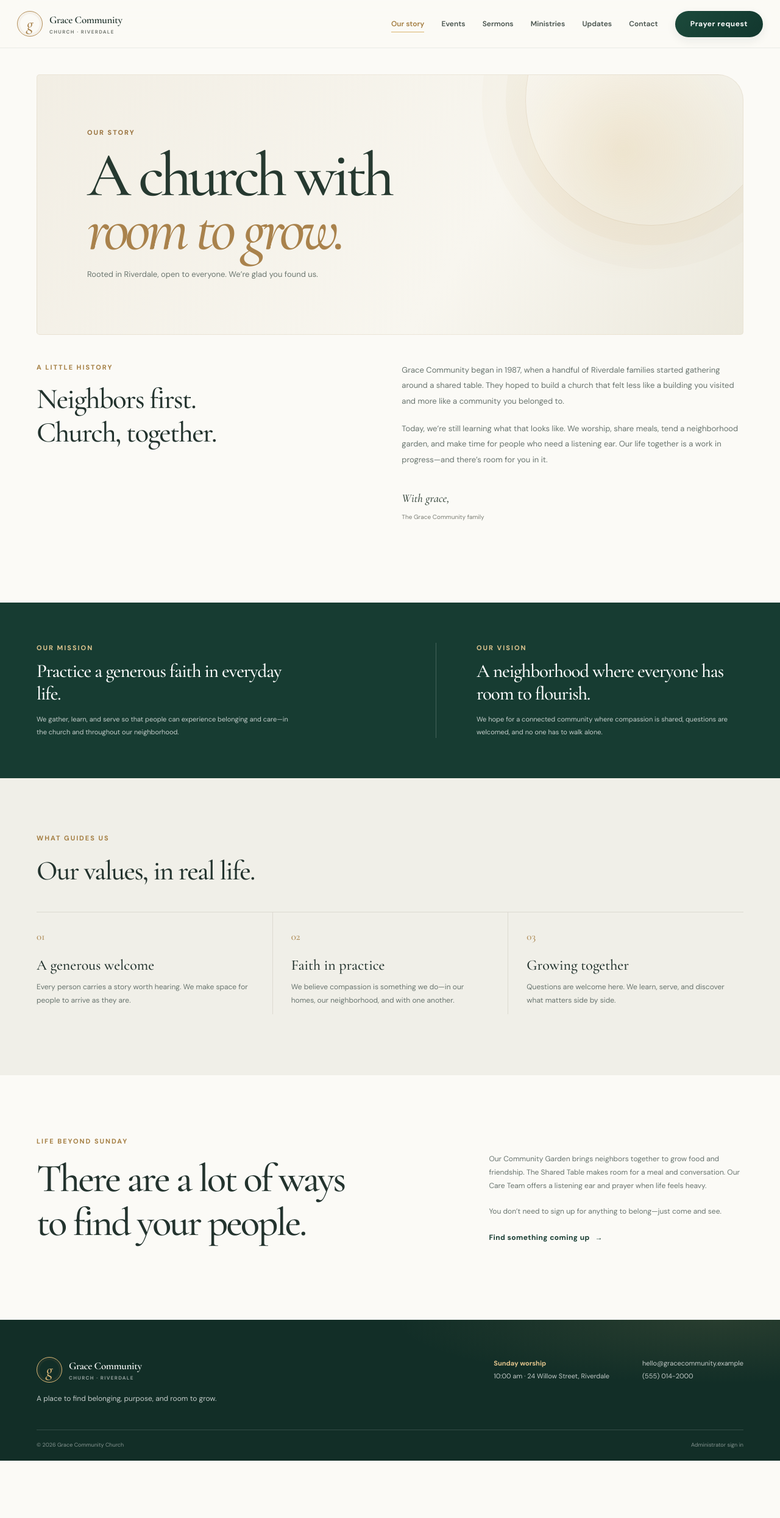
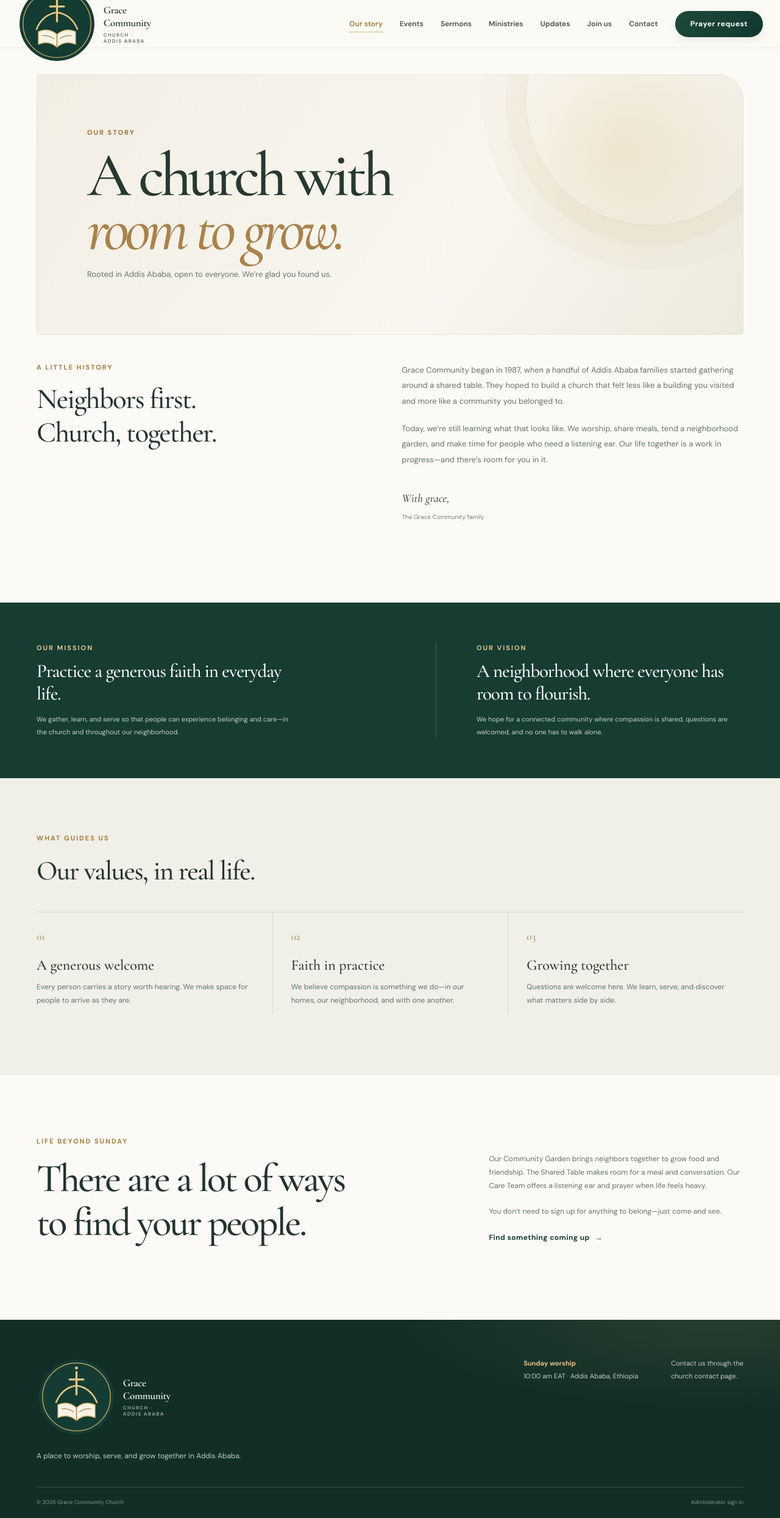
Before and after one commit to Tamirat-Petros/churchconnect, a React (Vite) app in the folder frontend/: page /about in a window 1280 px wide. Shown: the whole page at 61% size. Before the commit the page ends 2395 px from the top, so only its background shows below. Built offline with nearby package versions, Linux system fonts and the light colour scheme; no server answers.

Commit message:
feat: add Addis Ababa church identity and sample imagery

```diff
--- a/frontend/src/components/SiteLayout.jsx
+++ b/frontend/src/components/SiteLayout.jsx
@@ -7,6 +7,7 @@ const links = [
   ["/sermons", "Sermons"],
   ["/ministries", "Ministries"],
   ["/announcements", "Updates"],
+  ["/join", "Join us"],
   ["/contact", "Contact"]
 ];
 
@@ -17,8 +18,8 @@ export default function SiteLayout() {
       <header className="site-header">
         <div className="header-inner">
           <Link className="brand" to="/" aria-label="Grace Community Church home" onClick={() => setMenuOpen(false)}>
-            <span className="brand-mark" aria-hidden="true">g</span>
-            <span><strong>Grace Community</strong><small>CHURCH · RIVERDALE</small></span>
+            <img className="brand-emblem" src="/images/grace-community-logo.svg" alt="" />
+            <span><strong>Grace Community</strong><small>CHURCH · ADDIS ABABA</small></span>
           </Link>
           <button className="menu-toggle" type="button" aria-expanded={menuOpen} aria-label="Toggle navigation" onClick={() => setMenuOpen(!menuOpen)}>
             <span /><span /><span />
@@ -34,14 +35,14 @@ export default function SiteLayout() {
         <div className="footer-inner">
           <div>
             <Link className="brand brand-light" to="/">
-              <span className="brand-mark" aria-hidden="true">g</span>
-              <span><strong>Grace Community</strong><small>CHURCH · RIVERDALE</small></span>
+              <img className="brand-emblem" src="/images/grace-community-logo.svg" alt="" />
+              <span><strong>Grace Community</strong><small>CHURCH · ADDIS ABABA</small></span>
             </Link>
-            <p>A place to find belonging, purpose, and room to grow.</p>
+            <p>A place to worship, serve, and grow together in Addis Ababa.</p>
           </div>
           <div className="footer-details">
-            <p><strong>Sunday worship</strong><br />10:00 am · 24 Willow Street, Riverdale</p>
-            <p><a href="mailto:hello@gracecommunity.example">hello@gracecommunity.example</a><br /><a href="tel:+15550142000">(555) 014-2000</a></p>
+            <p><strong>Sunday worship</strong><br />10:00 am EAT · Addis Ababa, Ethiopia</p>
+            <p>Contact us through the<br /><Link to="/contact">church contact page</Link>.</p>
           </div>
         </div>
         <div className="footer-bottom"><span>© {new Date().getFullYear()} Grace Community Church</span><Link to="/admin/login">Administrator sign in</Link></div>
--- a/frontend/src/pages/AboutPage.jsx
+++ b/frontend/src/pages/AboutPage.jsx
@@ -9,10 +9,10 @@ const values = [
 export default function AboutPage() {
   return (
     <>
-      <section className="page-hero page-width"><p className="eyebrow">Our story</p><h1>A church with<br /><em>room to grow.</em></h1><p>Rooted in Riverdale, open to everyone. We’re glad you found us.</p></section>
+      <section className="page-hero page-width"><p className="eyebrow">Our story</p><h1>A church with<br /><em>room to grow.</em></h1><p>Rooted in Addis Ababa, open to everyone. We’re glad you found us.</p></section>
       <section className="story-section page-width">
         <div><p className="eyebrow">A little history</p><h2>Neighbors first.<br />Church, together.</h2></div>
-        <div className="story-copy"><p>Grace Community began in 1987, when a handful of Riverdale families started gathering around a shared table. They hoped to build a church that felt less like a building you visited and more like a community you belonged to.</p><p>Today, we’re still learning what that looks like. We worship, share meals, tend a neighborhood garden, and make time for people who need a listening ear. Our life together is a work in progress—and there’s room for you in it.</p><p className="signature">With grace, <span>The Grace Community family</span></p></div>
+        <div className="story-copy"><p>Grace Community began in 1987, when a handful of Addis Ababa families started gathering around a shared table. They hoped to build a church that felt less like a building you visited and more like a community you belonged to.</p><p>Today, we’re still learning what that looks like. We worship, share meals, tend a neighborhood garden, and make time for people who need a listening ear. Our life together is a work in progress—and there’s room for you in it.</p><p className="signature">With grace, <span>The Grace Community family</span></p></div>
       </section>
       <section className="mission-vision-section">
         <div className="page-width mission-vision-grid">
--- a/frontend/src/pages/AdminLoginPage.jsx
+++ b/frontend/src/pages/AdminLoginPage.jsx
@@ -20,7 +20,7 @@ export default function AdminLoginPage() {
   return (
     <main className="login-page">
       <section className="login-card">
-        <Link className="brand" to="/"><span className="brand-mark" aria-hidden="true">g</span><span><strong>Grace Community</strong><small>CHURCH · RIVERDALE</small></span></Link>
+        <Link className="brand" to="/"><img className="brand-emblem" src="/images/grace-community-logo.svg" alt="" /><span><strong>Grace Community</strong><small>CHURCH · ADDIS ABABA</small></span></Link>
         <p className="eyebrow">ADMINISTRATOR ACCESS</p><h1>Welcome back.</h1><p className="login-copy">Sign in to manage the church website and messages.</p>
         <form onSubmit={submit}>
           <ErrorMessage>{error}</ErrorMessage>
--- a/frontend/src/pages/ContactPage.jsx
+++ b/frontend/src/pages/ContactPage.jsx
@@ -21,9 +21,9 @@ export default function ContactPage() {
       <section className="page-hero page-width"><p className="eyebrow">We’d love to hear from you</p><h1>Say hello.<br /><em>Ask anything.</em></h1><p>Planning a visit, looking for directions, or just have a question? We’re happy to help.</p></section>
       <section className="contact-layout page-width">
         <aside className="contact-details">
-          <div><p className="eyebrow">Come by</p><h2>Find us in<br />the neighborhood.</h2><p>24 Willow Street<br />Riverdale, NY 10001</p><a className="text-link" href="https://maps.google.com/?q=24+Willow+Street+Riverdale" target="_blank" rel="noreferrer">Open map <span aria-hidden="true">↗</span></a></div>
+          <div><p className="eyebrow">Come by</p><h2>Find us in<br />the neighborhood.</h2><p>Addis Ababa<br />Ethiopia</p><a className="text-link" href="https://maps.google.com/?q=Addis+Ababa+Ethiopia" target="_blank" rel="noreferrer">Explore the area <span aria-hidden="true">↗</span></a></div>
           <div><p className="eyebrow">Gather with us</p><p><strong>Sunday worship</strong><br />10:00 am · All ages welcome</p><p><strong>Office hours</strong><br />Tuesday–Thursday, 9:00 am–3:00 pm</p></div>
-          <div><p className="eyebrow">Reach out</p><p><a href="mailto:hello@gracecommunity.example">hello@gracecommunity.example</a><br /><a href="tel:+15550142000">(555) 014-2000</a></p></div>
+          <div><p className="eyebrow">Reach out</p><p>Use the message form and our team can follow up with you.<br />Addis Ababa, Ethiopia</p></div>
         </aside>
         <form className="form-card" onSubmit={submit}>
           <h2>Send us a note</h2><ErrorMessage>{error}</ErrorMessage><SuccessMessage>{success}</SuccessMessage>
--- a/frontend/src/pages/HomePage.jsx
+++ b/frontend/src/pages/HomePage.jsx
@@ -3,6 +3,7 @@ import { Link } from "react-router-dom";
 import { AnnouncementCard, EventCard, MinistryCard, SectionHeading, SermonCard } from "../components/ContentCards.jsx";
 import { ErrorMessage, Loading } from "../components/Feedback.jsx";
 import { publicApi } from "../services/api.js";
+import { churchImages } from "../utils/church-images.js";
 
 export default function HomePage() {
   const [events, setEvents] = useState([]);
@@ -28,20 +29,21 @@ export default function HomePage() {
   return (
     <>
       <section className="hero">
+        <div className="hero-media"><img src={churchImages.hero} alt="A congregation gathered for worship" fetchPriority="high" /></div>
         <div className="hero-shade" />
         <div className="hero-content page-width">
-          <p className="hero-kicker">A community of faith in Riverdale</p>
+          <p className="hero-kicker">A community of faith in Addis Ababa</p>
           <h1>There’s a place<br />for you <em>here.</em></h1>
           <p className="hero-copy">Come as you are. Find good people, honest hope, and a faith that makes room for everyone.</p>
           <div className="hero-actions"><Link to="/about" className="button button-gold">Get to know us</Link><a href="#visit" className="button button-ghost">Plan your visit</a></div>
-          <div className="hero-service"><span className="service-dot" /> SUNDAYS AT 10:00 AM <span className="service-divider">·</span> 24 WILLOW STREET</div>
+          <div className="hero-service"><span className="service-dot" /> SUNDAYS AT 10:00 AM EAT <span className="service-divider">·</span> ADDIS ABABA, ETHIOPIA</div>
         </div>
         <aside className="hero-aside" aria-label="Sunday worship details">
           <span className="hero-aside-mark" aria-hidden="true">g</span>
           <p className="hero-aside-label">A SUNDAY TOGETHER</p>
           <strong>There’s room<br />for <em>everyone.</em></strong>
           <span className="hero-aside-rule" />
-          <p>Worship with us<br /><b>Sunday · 10:00 am</b></p>
+          <p>Worship with us<br /><b>Sunday · 10:00 am EAT</b></p>
         </aside>
         <a className="hero-scroll" href="#welcome" aria-label="Scroll to learn more">↓</a>
       </section>
@@ -67,7 +69,7 @@ export default function HomePage() {
       <section className="visit-band" id="visit">
         <div className="page-width visit-inner">
           <div><p className="eyebrow">Your Sunday, made simple</p><h2>Come exactly as you are.</h2><p>Gather with us for an hour of music, a thoughtful message, and a warm hello.</p></div>
-          <div className="visit-facts"><p><strong>Sunday worship</strong><span>10:00 am · All ages welcome</span></p><p><strong>Find us</strong><span>24 Willow Street, Riverdale</span></p></div>
+          <div className="visit-facts"><p><strong>Sunday worship</strong><span>10:00 am EAT · All ages welcome</span></p><p><strong>Find us</strong><span>Addis Ababa, Ethiopia</span></p></div>
           <Link className="button button-outline" to="/contact">Get directions</Link>
         </div>
       </section>
--- /dev/null
+++ b/frontend/src/utils/church-images.js
@@ -0,0 +1,5 @@
+export const churchImages = {
+  hero: "https://images.unsplash.com/photo-1766386795034-da17ad2781d9?auto=format&fit=crop&w=2200&q=88",
+  worship: "https://images.unsplash.com/photo-1775400713633-e4b2b3577fb7?auto=format&fit=crop&w=1200&q=82",
+  community: "https://images.unsplash.com/photo-1767890059545-6d73733a25ed?auto=format&fit=crop&w=1200&q=82"
+};
```
Also changed, not shown: frontend/public/images/grace-community-logo.svg (added).
